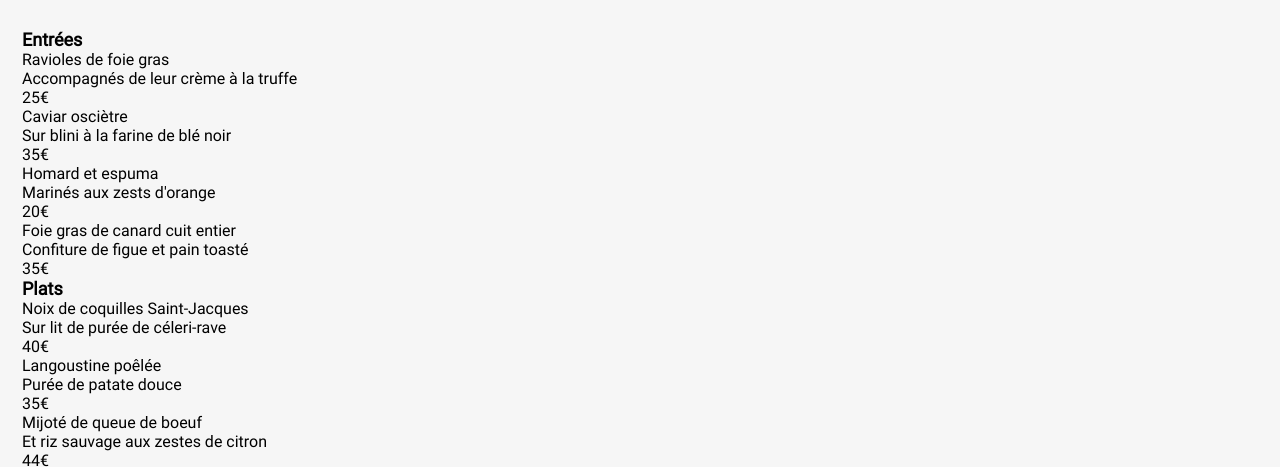
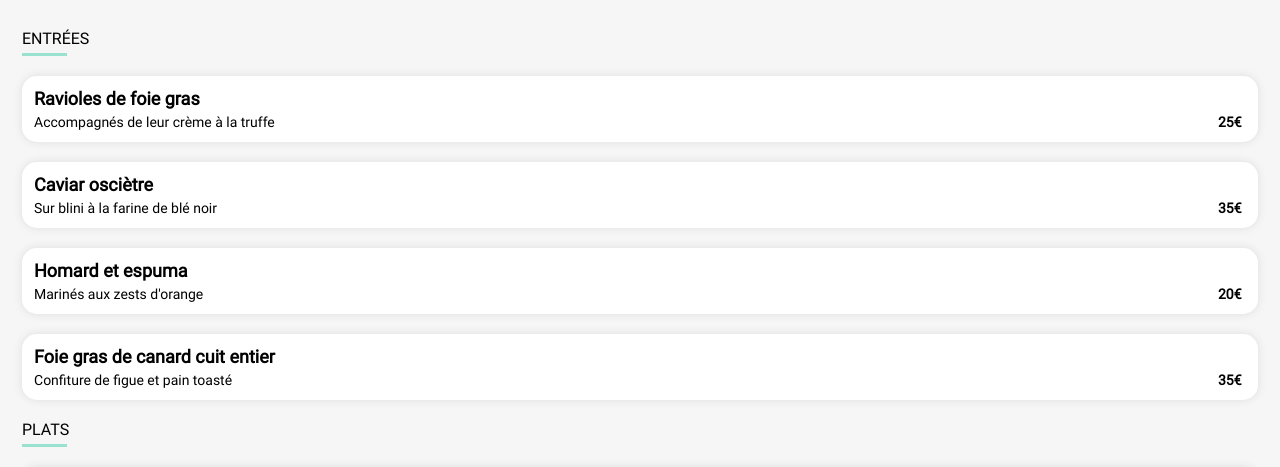
Before and after one commit to Bol2riZH/OhMyFood, a website: page la-note-enchantee.html in a window 1280 px wide. Shown: the part 354-821 px from the top of the page. Drawn offline with Linux system fonts and the light colour scheme.

Commit message:
CSS: restaurantPage

```diff
--- a/la-note-enchantee.html
+++ b/la-note-enchantee.html
@@ -68,7 +68,7 @@
           <h3>plats</h3>
           <div class="plate" id="case-4">
             <div class="plate__name">
-              <span class="nom">Noix de coquilles Saint-Jacques</span>
+              <span>Noix de coquilles Saint-Jacques</span>
               <p>Sur lit de purée de céleri-rave</p>
             </div>
             <span class="plate__price">40€</span>
@@ -119,11 +119,12 @@
         </div>
       </div>
 
-      <div class="menu__footer">
+      <div class="menu__order">
         <button>Commander</button>
       </div>
 
     </article>
+  </main>
 
   <footer>
     <h1>ohmyfood</h1>
@@ -135,6 +136,5 @@
     </ul>
   </footer>
 
-  </main>
 </body>
 </html>
--- a/scss/layout/_restaurantPage.scss
+++ b/scss/layout/_restaurantPage.scss
@@ -45,8 +45,112 @@
   padding: 3.2rem 2.2rem;
   background: $light-grey;
 }
+.course {
+  min-width: 0; //permet ellipsis des plats
+  > h3 {
+    font-size: 1.6rem;
+    font-weight: lighter;
+    text-transform: uppercase;
+  }
+  > h3::after {
+    content: '';
+    display: block;
+    width: 45px;
+    height: 3px;
+    background: $tertiary-color;
 
-.menu__footer {
+    margin-top: 0.5rem;
+  }
+}
+.plate {
+  cursor: pointer;
+
+  display: flex;
+  overflow: hidden;
+
+  background: white;
+
+  border-radius: 1.5rem;
+  box-shadow: 0 0 1rem rgba(0, 0, 0, 0.1);
+
+  padding: 1.2rem;
+  margin: 2rem 0;
+
+  &__name {
+    text-overflow: ellipsis;
+    white-space: nowrap;
+    overflow: hidden;
+
+    flex: 1; // div take all space
+    > span {
+      font-size: 1.8rem;
+      font-weight: bold;
+    }
+    > p {
+      font-size: 1.4rem;
+      font-weight: lighter;
+
+      margin-top: 0.5rem;
+
+      text-overflow: ellipsis;
+      white-space: nowrap;
+      overflow: hidden;
+    }
+  }
+  &__price {
+    font-size: 1.4rem;
+    font-weight: bold;
+
+    margin-left: 1rem;
+
+    display: flex;
+    justify-content: space-between;
+    align-items: flex-end;
+
+    position: relative;
+
+    width: 28px; // init width price to change it on :hover
+    transition: width 500ms;
+  }
+  // green background
+  &__price::before {
+    content: '';
+    background: $tertiary-color;
+    margin-left: 1rem;
+
+    width: 70px;
+    height: 80px;
+
+    position: absolute;
+    top: -15px;
+    left: 35px;
+  }
+  // check icone
+  &__price::after {
+    display: flex;
+    justify-content: center;
+    align-items: center;
+
+    content: '\f058';
+    font-family: 'Font Awesome 6 Free';
+    font-weight: 600;
+    font-size: 3rem;
+    color: white;
+
+    position: absolute;
+    left: 6.4rem;
+
+    transform: rotate(120deg);
+    transition: transform 500ms;
+  }
+  &:hover &__price {
+    width: 99px;
+  }
+  &:hover &__price::after {
+    transform: rotate(0deg);
+  }
+}
+.menu__order {
   display: flex;
   justify-content: center;
 
```
Also changed, not shown: css/style.css, 1 other file. Lines whose indentation alone changed are shown as unchanged.
